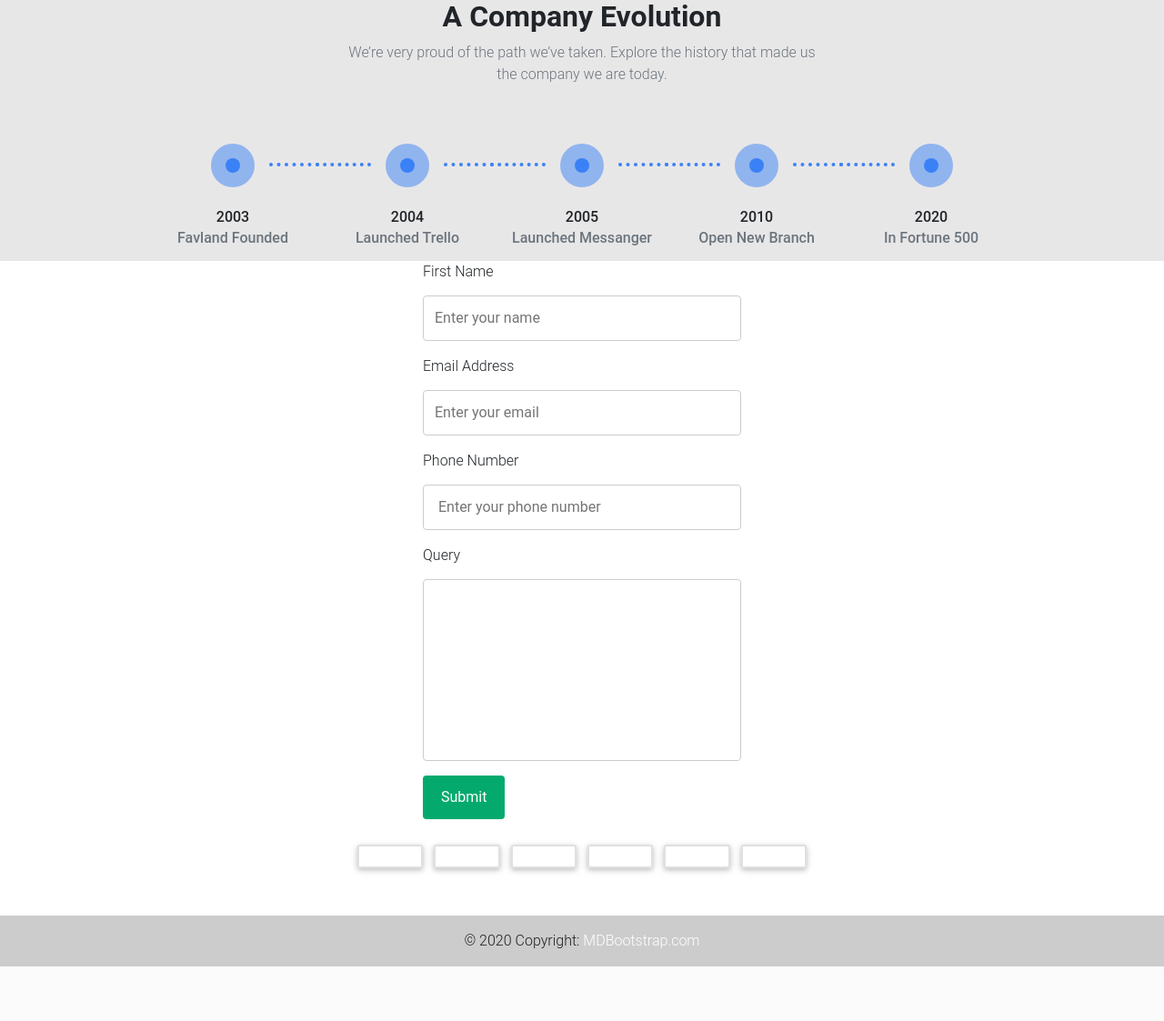
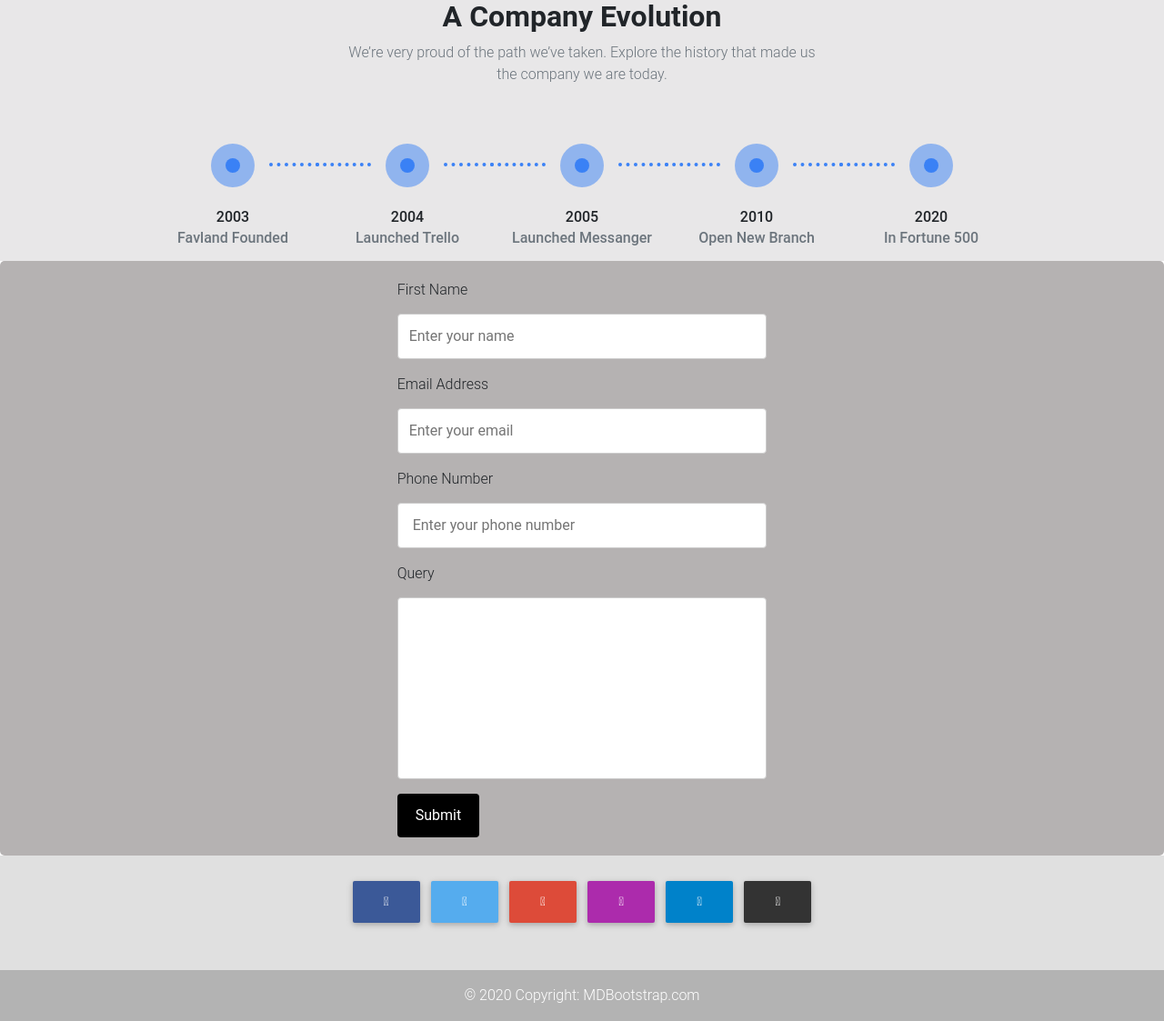
Before and after one commit to harshpv07/Portfolio, a Django app: page / in a window 1280 px wide. Shown: the part 983-2106 px from the top of the page at 91% size. Before the commit the page ends 2046 px from the top, so only its background shows below. Run offline with Django 4.2, Linux system fonts and the light colour scheme; some libraries are stand-ins or nearby versions.

Commit message:
CSS changes

```diff
--- a/mysite/core/static/css/contact_form.css
+++ b/mysite/core/static/css/contact_form.css
@@ -11,7 +11,7 @@ input[type=text], select, textarea {
 
   /* Style the submit button with a specific background color etc */
   input[type=submit] {
-    background-color: #04AA6D;
+    background-color: #000000;
     color: white;
     padding: 12px 20px;
     border: none;
@@ -27,5 +27,7 @@ input[type=text], select, textarea {
   /* Add a background color and some padding around the form */
   .container_contact {
     border-radius: 5px;
-    background-color: #f2f2f2;
+    background-color: #b5b2b2;
+    padding-top: 20px;
+    padding-bottom: 20px;
   }
--- a/mysite/core/templates/core/base.html
+++ b/mysite/core/templates/core/base.html
@@ -7,6 +7,7 @@
         <script src="https://cdn.jsdelivr.net/npm/bootstrap@5.2.3/dist/js/bootstrap.bundle.min.js"></script>
         <link rel="stylesheet" href="https://stackpath.bootstrapcdn.com/bootstrap/4.5.0/css/bootstrap.min.css">
         <link rel="stylesheet" href="https://cdnjs.cloudflare.com/ajax/libs/mdbootstrap/4.19.1/css/mdb.min.css" integrity="sha512-MDBkWg2Ck6Zgt2B8WvMzvlvNTY2WbunYbAvaOdM5+29fougl26YBhlmNJqX89unlnhqJIKhST1jbtSjUvGjn6Q==" crossorigin="anonymous" referrerpolicy="no-referrer" />
+        <link rel="stylesheet" href="https://cdn.jsdelivr.net/npm/@fortawesome/fontawesome-free@5.15.4/css/fontawesome.min.css" integrity="sha384-jLKHWM3JRmfMU0A5x5AkjWkw/EYfGUAGagvnfryNV3F9VqM98XiIH7VBGVoxVSc7" crossorigin="anonymous">
 
     </head>
     <body>
@@ -47,39 +48,56 @@
         {% block content %}
         {% endblock %}
 
-        {% block footer %}
-        <footer class=" text-center text-dark">
+
+        <footer class="bg-light text-center text-white">
           <!-- Grid container -->
           <div class="container p-4 pb-0">
             <!-- Section: Social media -->
             <section class="mb-4">
               <!-- Facebook -->
-                <a class="btn btn-outline-light btn-floating m-1" href="#!" role="button"
-                  ><i class="fab fa-facebook-f"></i
-                ></a>
+              <a class="btn text-white btn-floating m-1" style="background-color: #3b5998;" href="#!" role="button"><i class="fab fa-facebook-f"></i></a>
 
               <!-- Twitter -->
-                <a class="btn btn-outline-light btn-floating m-1" href="#!" role="button"
+              <a
+                class="btn text-white btn-floating m-1"
+                style="background-color: #55acee;"
+                href="#!"
+                role="button"
                 ><i class="fab fa-twitter"></i
               ></a>
 
               <!-- Google -->
-                <a class="btn btn-outline-light btn-floating m-1" href="#!" role="button"
+              <a
+                class="btn text-white btn-floating m-1"
+                style="background-color: #dd4b39;"
+                href="#!"
+                role="button"
                 ><i class="fab fa-google"></i
               ></a>
 
               <!-- Instagram -->
-                <a class="btn btn-outline-light btn-floating m-1" href="#!" role="button"
+              <a
+                class="btn text-white btn-floating m-1"
+                style="background-color: #ac2bac;"
+                href="#!"
+                role="button"
                 ><i class="fab fa-instagram"></i
               ></a>
 
               <!-- Linkedin -->
-                <a class="btn btn-outline-light btn-floating m-1" href="#!" role="button"
+              <a
+                class="btn text-white btn-floating m-1"
+                style="background-color: #0082ca;"
+                href="#!"
+                role="button"
                 ><i class="fab fa-linkedin-in"></i
               ></a>
-
               <!-- Github -->
-                <a class="btn btn-outline-light btn-floating m-1" href="#!" role="button"
+              <a
+                class="btn text-white btn-floating m-1"
+                style="background-color: #333333;"
+                href="#!"
+                role="button"
                 ><i class="fab fa-github"></i
               ></a>
             </section>
@@ -94,6 +112,6 @@
           </div>
           <!-- Copyright -->
         </footer>
-        {% endblock %}
+
     </body>
 </html>
--- a/mysite/core/templates/core/index.html
+++ b/mysite/core/templates/core/index.html
@@ -9,25 +9,9 @@
 <link rel="stylesheet" href="{% static '/css/typewriting.css' %}">
 <link rel="stylesheet" href="{% static '/css/timeline.css' %}">
 <link rel="stylesheet" href="{% static '/css/contact_form.css' %}">
+<link rel="stylesheet" href="https://cdnjs.cloudflare.com/ajax/libs/font-awesome/4.7.0/css/font-awesome.min.css">
+<link rel="stylesheet" href="https://cdn.jsdelivr.net/npm/@fortawesome/fontawesome-free@5.15.4/css/fontawesome.min.css" integrity="sha384-jLKHWM3JRmfMU0A5x5AkjWkw/EYfGUAGagvnfryNV3F9VqM98XiIH7VBGVoxVSc7" crossorigin="anonymous">
 
-<script>
-  // Get the video
-  var video = document.getElementById("myVideo");
-
-  // Get the button
-  var btn = document.getElementById("myBtn");
-
-  // Pause and play the video, and change the button text
-  function myFunction() {
-    if (video.paused) {
-      video.play();
-      btn.innerHTML = "Pause";
-    } else {
-      video.pause();
-      btn.innerHTML = "Play";
-    }
-  }
-</script>
 
 
 <div class="section" id = "intro" style = "width : 100%">
@@ -168,7 +152,7 @@
 
 
 <div class="section">
-  <div class="container">
+  <div class="container_contact">
     <div class="row">
       <div class="col-4"></div>
       <div class="col-lg-4">
--- a/mysite/mysite/settings.py
+++ b/mysite/mysite/settings.py
@@ -40,7 +40,8 @@ INSTALLED_APPS = [
     'django.contrib.sessions',
     'django.contrib.messages',
     'django.contrib.staticfiles',
-    'core'
+    'core',
+    'fontawesomefree',
 ]
 
 MIDDLEWARE = [
@@ -109,7 +110,7 @@ AUTH_PASSWORD_VALIDATORS = [
 
 LANGUAGE_CODE = 'en-us'
 
-TIME_ZONE = 'IN'
+TIME_ZONE = 'Europe/Moscow'
 
 USE_I18N = True
 
```
Also changed, not shown: mysite/db.sqlite3. Lines whose indentation alone changed are shown as unchanged.
